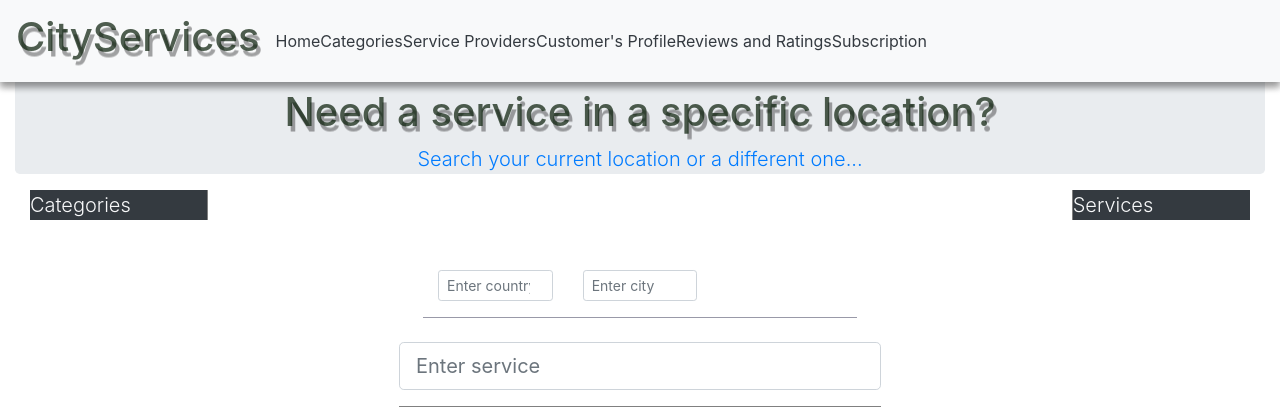
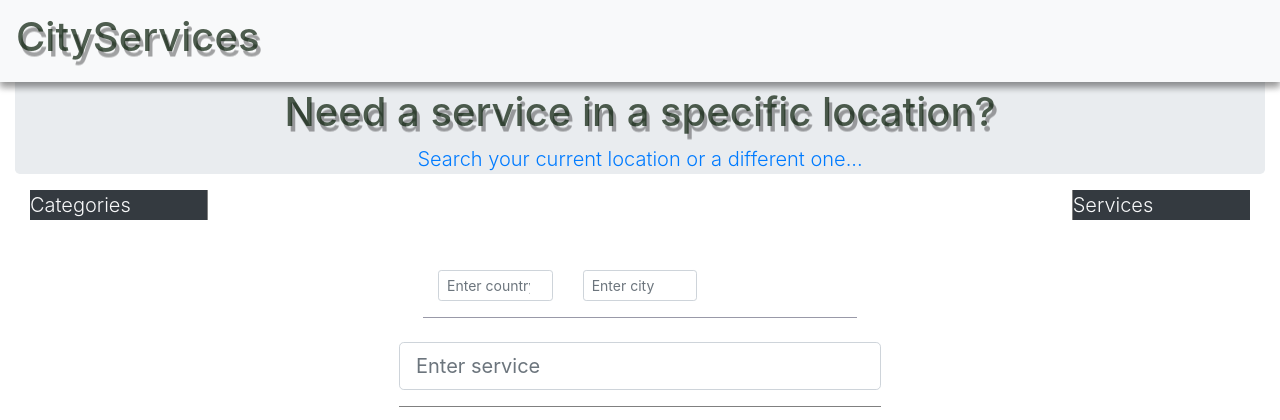
Before and after one commit to BuildForSDG/team-090-fullstack, a Django app: page / in a window 1280 px wide. Shown: the top 420 px of the page. Run offline with Django 3.2, Linux system fonts and the light colour scheme; parts of the project's set-up code (start-up, migrations or seed data) failed here and were passed over; some libraries are stand-ins or nearby versions.

Commit message:
Removed navigation items

```diff
--- a/smartcity/fullstack/templates/base.html
+++ b/smartcity/fullstack/templates/base.html
@@ -22,12 +22,7 @@
         <!-- Links -->
         <ul class="navbar-nav text-dark">
             {%block nav-items%}
-            <li href="#">Home</li>
-            <li href="#">Categories</li>
-            <li href="#">Service Providers </li>
-            <li href="#">Customer's Profile</li>
-            <li href="#">Reviews and Ratings</li>
-            <li href="#">Subscription</li>
+
             {%endblock%}
         </ul>
     </nav>
```
